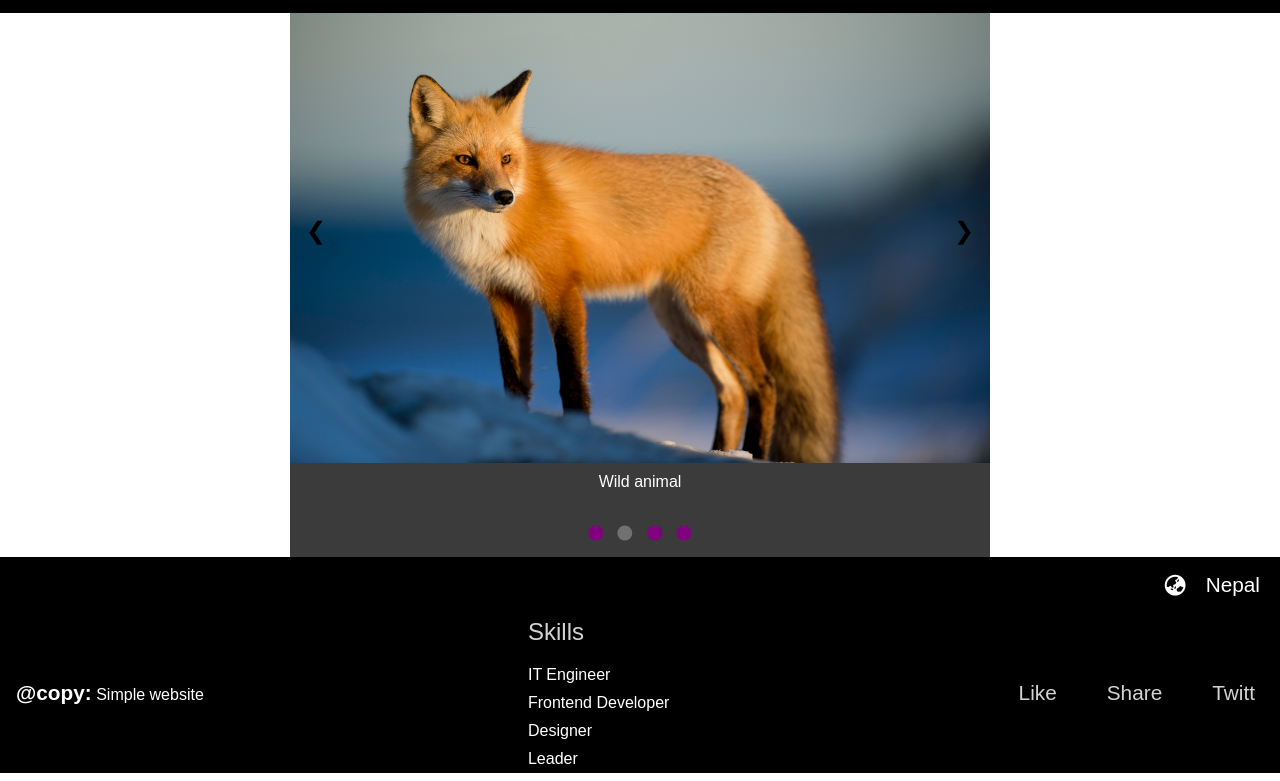
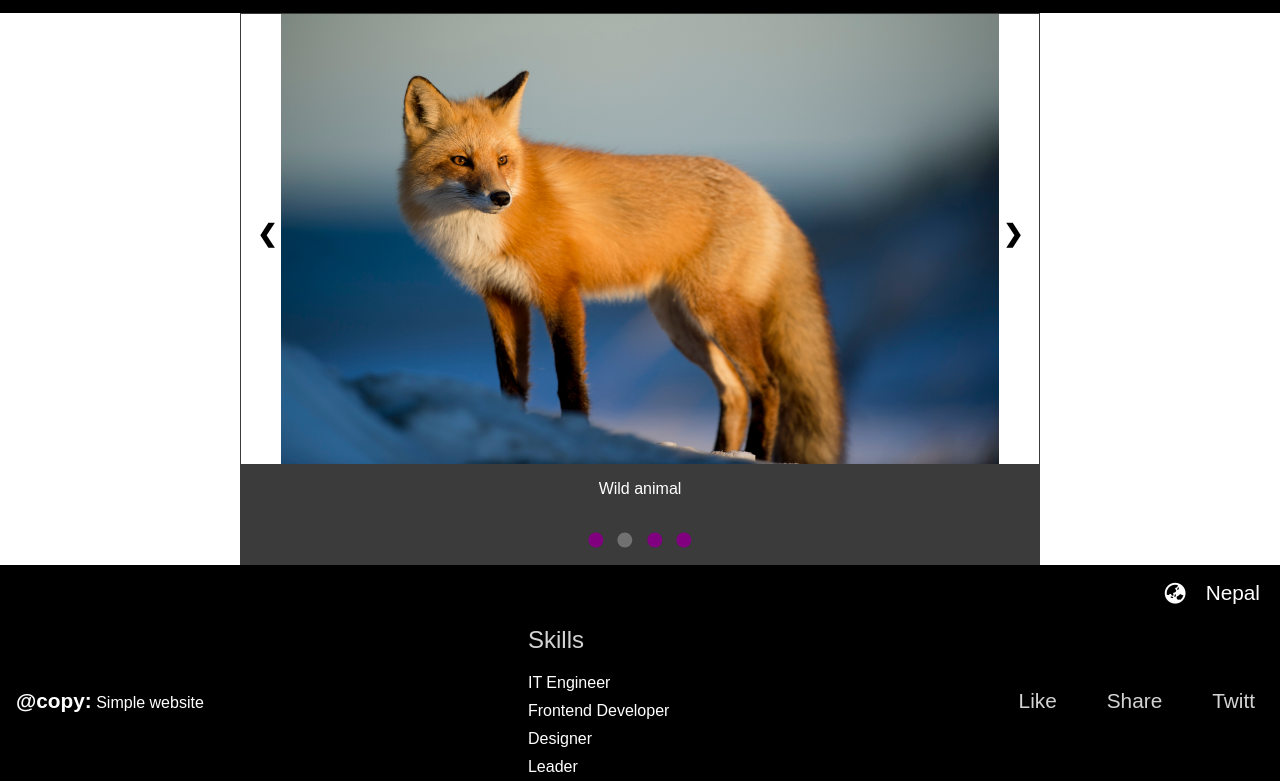
Before and after one commit to manojadhikari22/3rd-oppgave-bilde-slideshow, a plain HTML site: page index.html in a window 1280 px wide. Shown: the part 59-840 px from the top of the page. Drawn offline with Linux system fonts and the light colour scheme.

Commit message:
managing the button

```diff
--- a/css/style.css
+++ b/css/style.css
@@ -83,9 +83,10 @@ li:hover {
 .slideshow-container {
     position: relative;
     margin: auto;
+    border: 1px solid var(--color-accent-1);
     overflow: hidden;
-    width: 700px;
-    max-height: 700px;
+    width: 800px;
+    max-height: 800px;
 }
 
 .slide {
@@ -93,9 +94,10 @@ li:hover {
 }
 
 img {
-    width: 100%;
+    width: 90%;
     height: 450px;
-    margin-bottom: -10px;
+    margin-left: 2.5rem;
+    margin-bottom: -4px;
 }
 
 .caption {
@@ -113,6 +115,7 @@ img {
     transform: translateY(-50%);
     padding: var(--spacing-small);
     font-size: var(--font-size-small-medium);
+    font-weight: 600;
     cursor: pointer;
 }
 
```
Also changed, not shown: index.html (+1 -1 lines).
